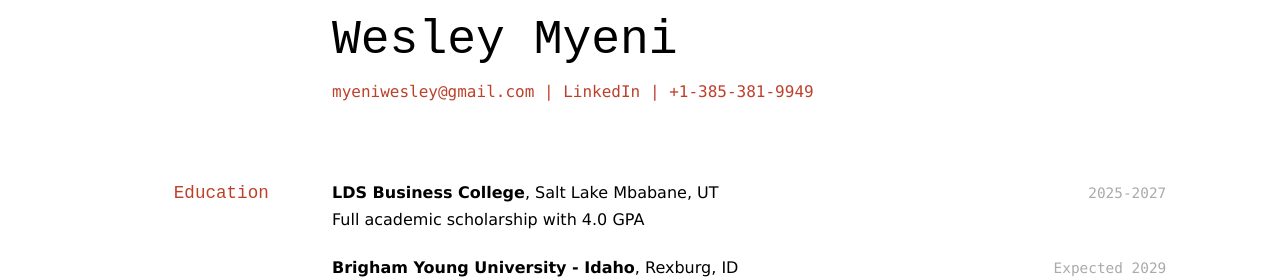
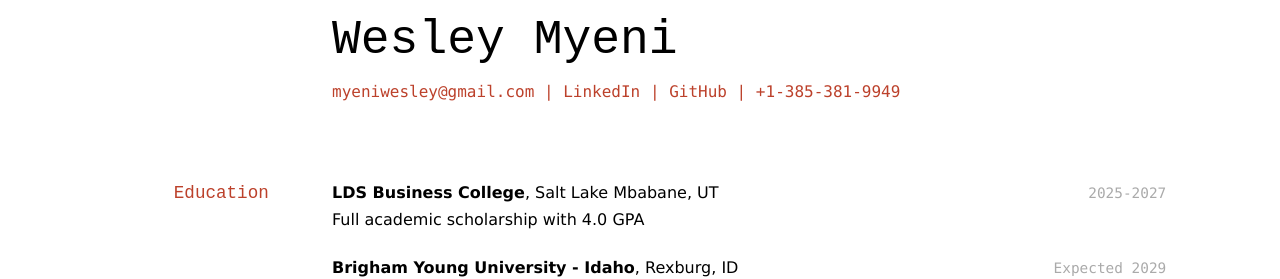
Before and after one commit to myeniwesley/Myeni_Resume, a Jekyll site: the page built from docs/index.md, in a window 1280 px wide. Shown: the top 279 px of the page. Built offline with Jekyll 4.4.1, drawn with Linux system fonts in a browser that asks for light colours.

Commit message:
Contact_3

```diff
--- a/docs/index.md
+++ b/docs/index.md
@@ -8,7 +8,7 @@ title: Wesley Myeni Resume
 <div id="webaddress">
 <a href="mailto:myeniwesley@gmail.com ">myeniwesley@gmail.com </a>
 | <a href="www.linkedin.com/in/wesley-myeni-5a2008117">LinkedIn</a>
-
+| <a href="https://github.com/myeniwesley/Myeni_Resume/blob/master/docs/index.md">GitHub</a>
 | <a href="https:+1-385-381-9949">+1-385-381-9949</a>
 </div>
 
```
